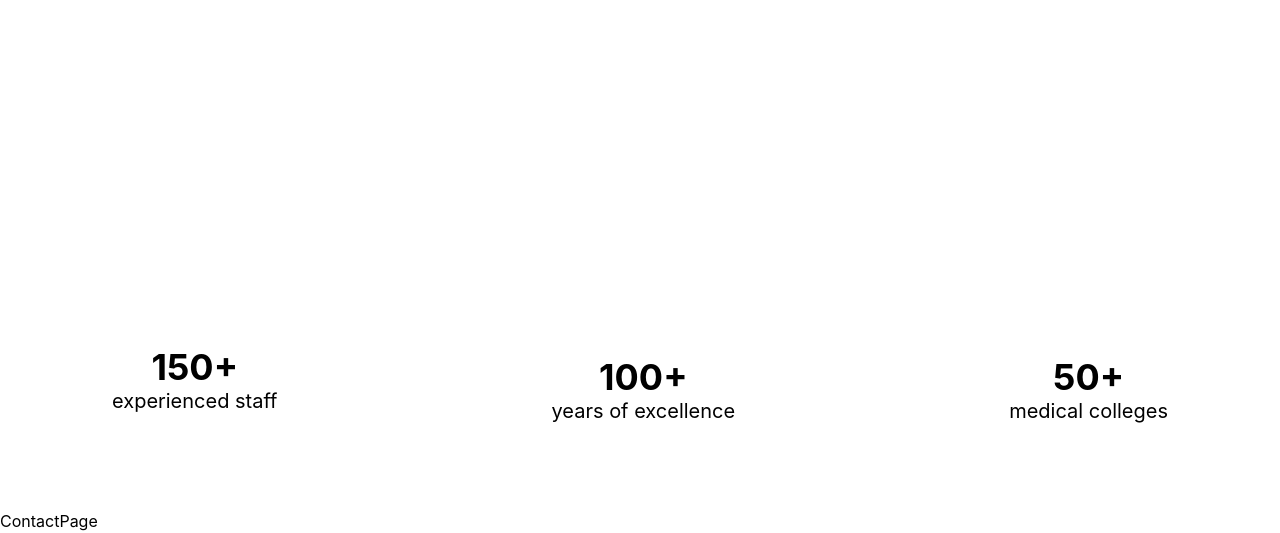
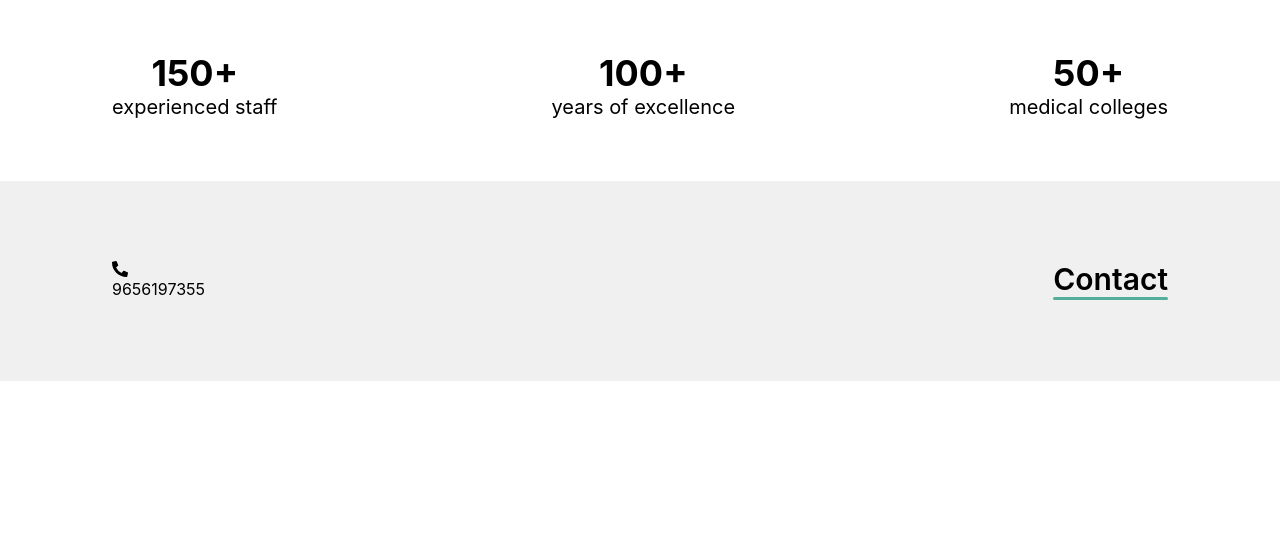
Before and after one commit to arjunmk4u/medico, a React (Vite) app: page / in a window 1280 px wide. Shown: the part 2552-3085 px from the top of the page. After the commit the page ends 2933 px from the top, so only its background shows below. Built offline with nearby package versions, Linux system fonts and the light colour scheme.

Commit message:
developed archivement, missionpage, landingpage reconstruction etc. also did some adjustments in responsiveness

```diff
--- a/src/components/ArchivementCol.jsx
+++ b/src/components/ArchivementCol.jsx
@@ -20,7 +20,7 @@ const ArchivementCol = () => {
     });
   return (
     <>
-      <div ref={ref} className="container container-md h-full my-20 md:my-0 md:w-full mx-auto space-y-5 md:flex items-center justify-between inset-0 text-center md:px-28 md:py-16 px-10">
+      <div ref={ref} className="container container-md h-full my-20 md:my-0 md:w-full mx-auto  md:flex items-center justify-between inset-0 text-center md:px-28 md:py-10 px-10">
         <div className="experience py-5 ">
           <div className="count text-4xl font-bold">{inView ? <CountUp  end={150} /> : 0}+</div>
           <div className="text md:text-xl">experienced staff</div>
--- a/src/components/ContactPage.jsx
+++ b/src/components/ContactPage.jsx
@@ -1,9 +1,25 @@
-import React from 'react'
+import React from "react";
+import { FaPhoneAlt } from "react-icons/fa";
 
 const ContactPage = () => {
   return (
-    <div>ContactPage</div>
-  )
-}
+    <>
+      <div className="container-md inset-0 md:px-28 md:py-20 px-10  bg-bg-primary ">
+        <div className="text flex justify-center items-center text-3xl font-semibold"></div>
+        <div className="contact-section md:flex justify-between items-center ">
+          <div className="left-side">
+            <FaPhoneAlt /> 9656197355
+          </div>
+          <div className="right-side">
+            <div className="text text-3xl font-semibold">
+              Contact
+              <div className="line w-full h-[3px] bg-primary rounded-md"></div>
+            </div>
+          </div>
+        </div>
+      </div>
+    </>
+  );
+};
 
-export default ContactPage
+export default ContactPage;
--- a/src/components/LandingPage.jsx
+++ b/src/components/LandingPage.jsx
@@ -28,7 +28,7 @@ function LandingPage() {
             enabling patients to schedule appointments with their preferred
             doctors effortlessly.
           </p>
-          <button className="group bg-primary h-auto my-3 p-2 rounded-md my-1 text-bg-secondary  text-center flex items-center justify-around shadow-md transition  duration-300 ease-in-out  hover:scale-110">
+          <button className="group bg-primary h-auto my-3 p-2 rounded-md  text-bg-secondary  text-center flex items-center justify-around shadow-md transition  duration-300 ease-in-out  hover:scale-110">
             Explore More{" "}
             <BsArrowRightCircle className="w-auto h-full text-center mx-2 py-1 text-bold animate-pulse transition-all duration-100  group-hover:translate-x-1 " />
           </button>
--- a/src/components/MissionPage.jsx
+++ b/src/components/MissionPage.jsx
@@ -69,11 +69,11 @@ const MissionPage = () => {
         </div>
 
         {/* Right Section: Image */}
-        <div className="image md:w-1/2 flex items-center justify-center ">
+        <div className="image md:w-1/2 flex md:h-[300px] object-cover overflow-hidden items-start space-x-10 -my-2  justify-center ">
           <img
             src={about_two}
             alt="image of a doctor consulting a patient"
-            className="w-full h-auto  m-2"
+            className="w-full h-auto  md:-m-10 m-4"
           />
         </div>
       </div>
```
